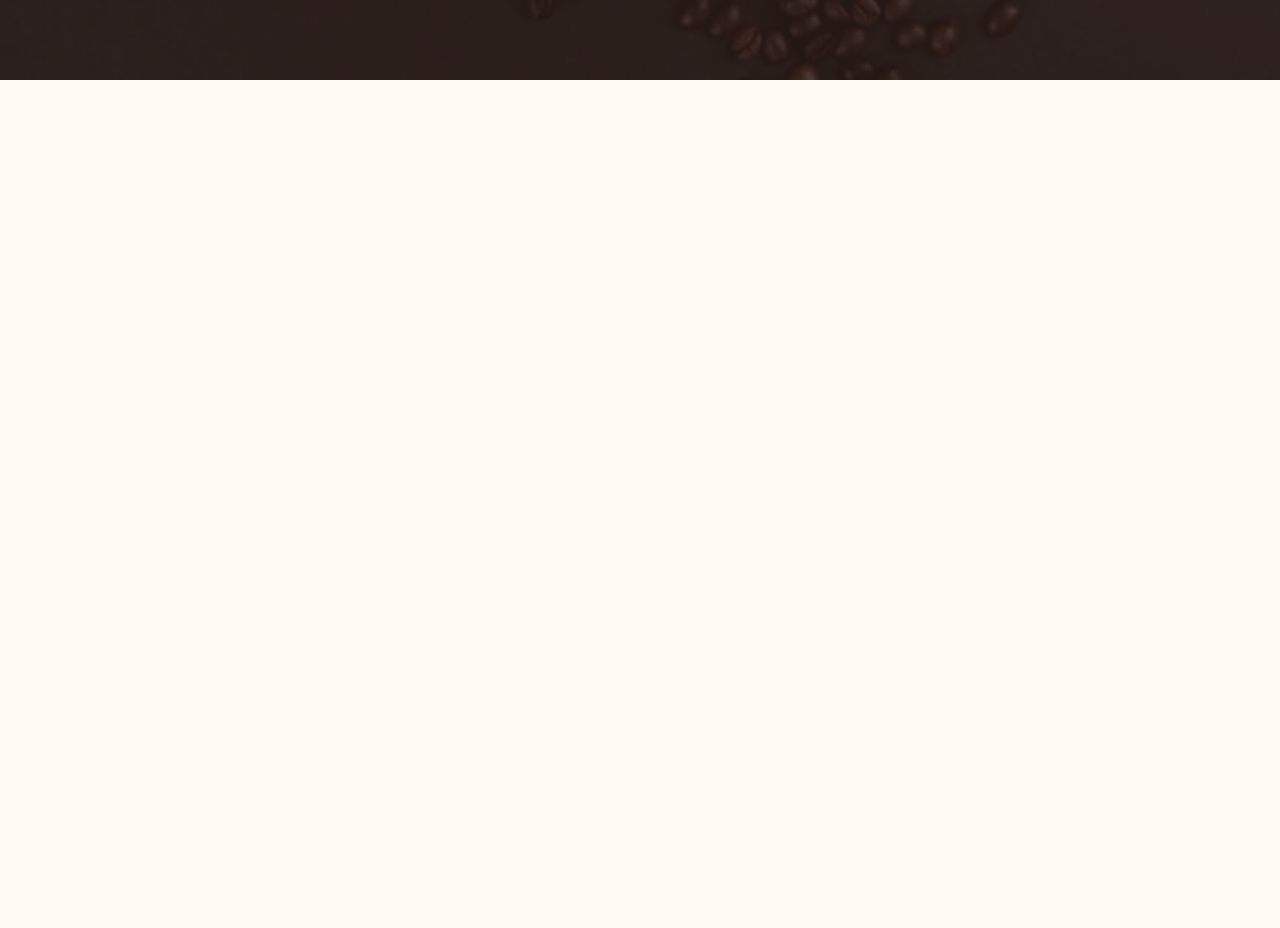
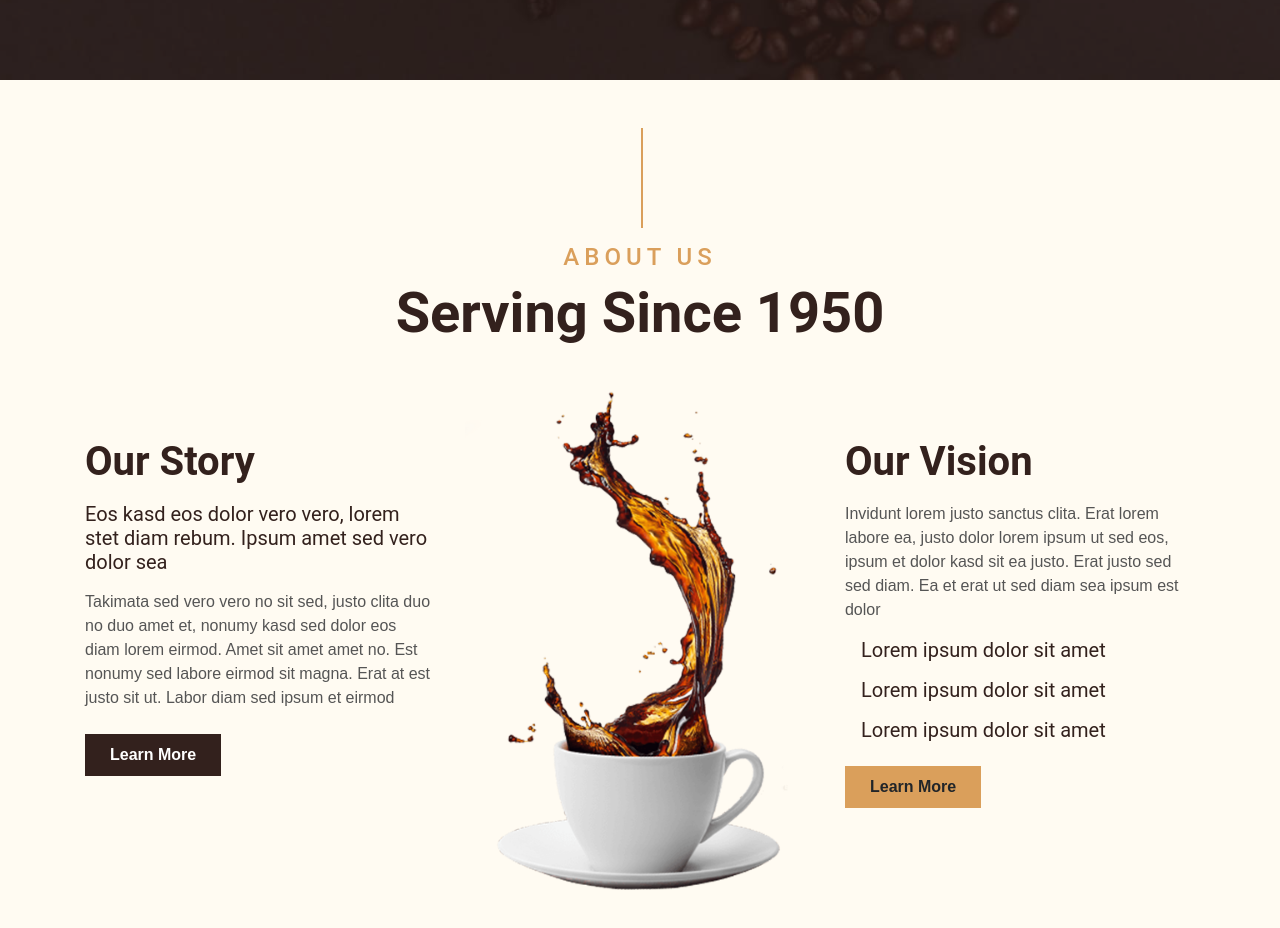
Before and after one commit to mohammadfaramarzi1/minimal-coffee-next, a Next.js app: page / in a window 1280 px wide. Shown: the part 720-1648 px from the top of the page. Before the commit the page ends 800 px from the top, so only its background shows below. Built offline with nearby package versions, Linux system fonts and the light colour scheme.

Commit message:
feat: About template

```diff
--- a/components/templates/Index/About.js
+++ b/components/templates/Index/About.js
@@ -1,9 +1,75 @@
-import React from 'react'
+import React from "react";
 
 function About() {
   return (
-    <div>About</div>
-  )
+    <div className="container-fluid py-5">
+      <div className="container">
+        <div className="section-title">
+          <h4
+            className="text-primary text-uppercase"
+            style={{ letterSpacing: "5px" }}
+          >
+            About Us
+          </h4>
+          <h1 className="display-4">Serving Since 1950</h1>
+        </div>
+        <div className="row">
+          <div className="col-lg-4 py-0 py-lg-5">
+            <h1 className="mb-3">Our Story</h1>
+            <h5 className="mb-3">
+              Eos kasd eos dolor vero vero, lorem stet diam rebum. Ipsum amet
+              sed vero dolor sea
+            </h5>
+            <p>
+              Takimata sed vero vero no sit sed, justo clita duo no duo amet et,
+              nonumy kasd sed dolor eos diam lorem eirmod. Amet sit amet amet
+              no. Est nonumy sed labore eirmod sit magna. Erat at est justo sit
+              ut. Labor diam sed ipsum et eirmod
+            </p>
+            <a
+              href=""
+              className="btn btn-secondary font-weight-bold py-2 px-4 mt-2"
+            >
+              Learn More
+            </a>
+          </div>
+          <div className="col-lg-4 py-5 py-lg-0" style={{minHeight: "500px"}}>
+            <div className="position-relative h-100">
+              <img
+                className="position-absolute w-100 h-100"
+                src="/img/about.png"
+                style={{objectFit: "cover"}}
+              />
+            </div>
+          </div>
+          <div className="col-lg-4 py-0 py-lg-5">
+            <h1 className="mb-3">Our Vision</h1>
+            <p>
+              Invidunt lorem justo sanctus clita. Erat lorem labore ea, justo
+              dolor lorem ipsum ut sed eos, ipsum et dolor kasd sit ea justo.
+              Erat justo sed sed diam. Ea et erat ut sed diam sea ipsum est
+              dolor
+            </p>
+            <h5 className="mb-3">
+              <i className="fa fa-check text-primary mr-3"></i>Lorem ipsum dolor sit
+              amet
+            </h5>
+            <h5 className="mb-3">
+              <i className="fa fa-check text-primary mr-3"></i>Lorem ipsum dolor sit
+              amet
+            </h5>
+            <h5 className="mb-3">
+              <i className="fa fa-check text-primary mr-3"></i>Lorem ipsum dolor sit
+              amet
+            </h5>
+            <a href="" className="btn btn-primary font-weight-bold py-2 px-4 mt-2">
+              Learn More
+            </a>
+          </div>
+        </div>
+      </div>
+    </div>
+  );
 }
 
-export default About
+export default About;
--- a/pages/index.js
+++ b/pages/index.js
@@ -1,12 +1,14 @@
-import Slider from '@/components/templates/Index/Slider'
-import React from 'react'
+import About from "@/components/templates/Index/About";
+import Slider from "@/components/templates/Index/Slider";
+import React from "react";
 
 function Home() {
   return (
-    <div>
+    <>
       <Slider />
-    </div>
-  )
+      <About />
+    </>
+  );
 }
 
-export default Home
+export default Home;
```
